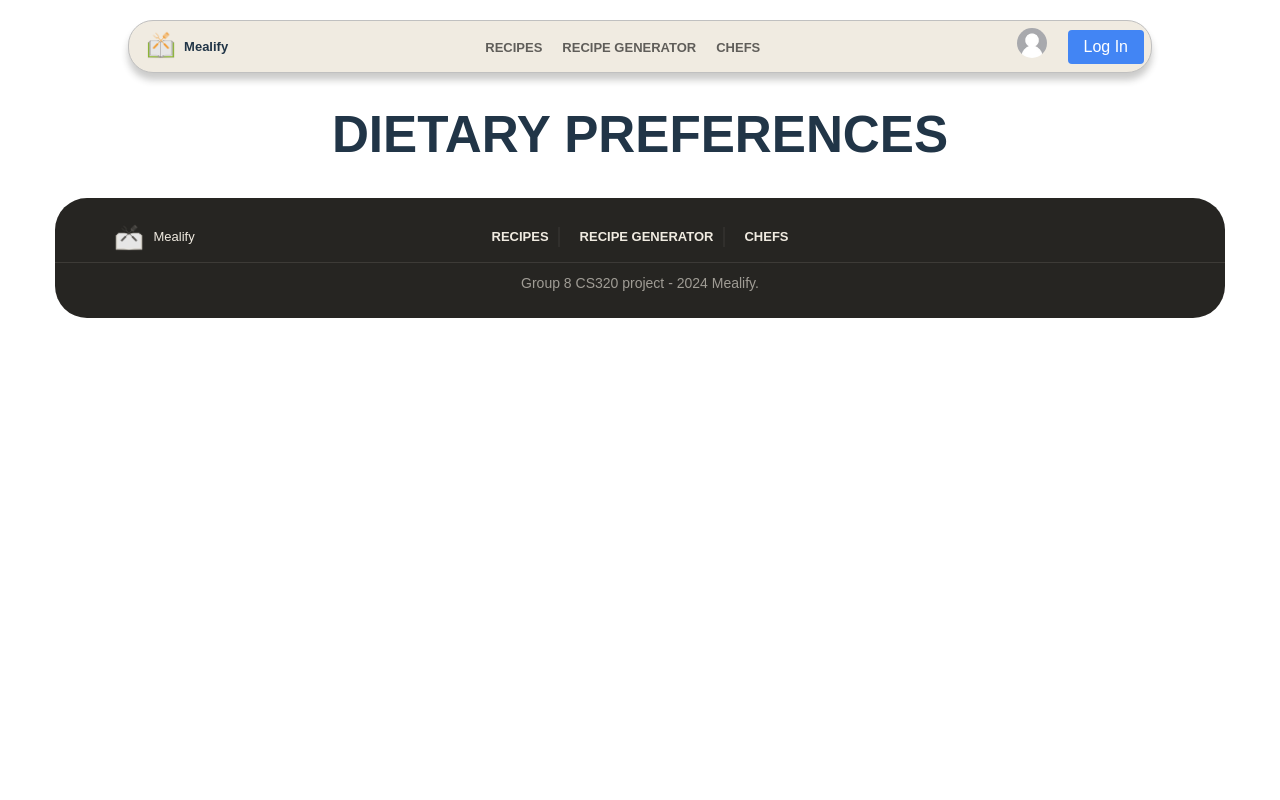
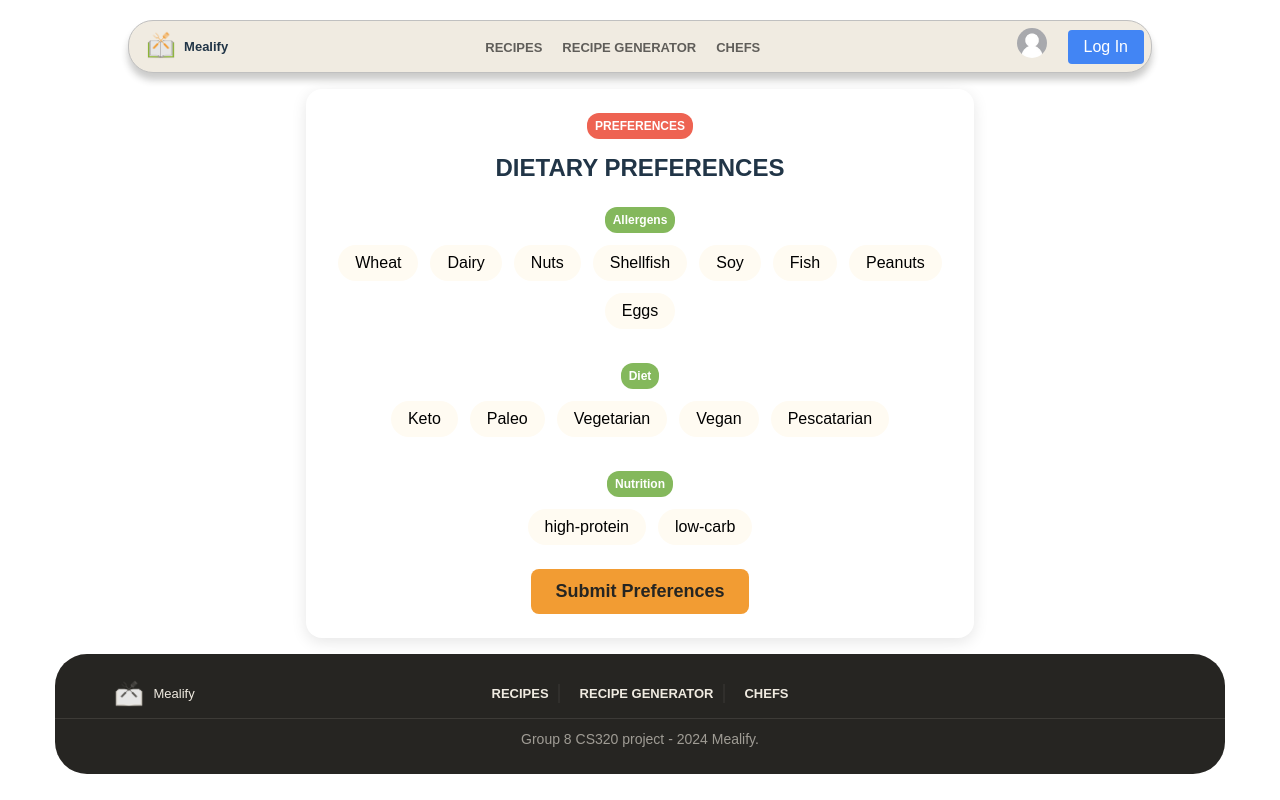
Before and after one commit to sh1v-ansh/recipe-generator-app, a Vue app in the folder client/: page /preferences in a window 1280 px wide. Built offline with nearby package versions, Linux system fonts and the light colour scheme; no server answers.

Commit message:
added preferences page

```diff
--- a/client/src/Preferences.vue
+++ b/client/src/Preferences.vue
@@ -1,11 +1,209 @@
 <template>
-<h1>DIETARY PREFERENCES</h1>
-</template>
+    <div class="preferences-page">
+      <div class="preferences-container">
+        <div class="tag">PREFERENCES</div>
+        <h1 class="preferences-title">DIETARY PREFERENCES</h1>
 
-<script>
+        <!-- Allergens Section -->
+        <div class="preferences-section">
+          <h2 class="preferences-category">Allergens</h2>
+          <div class="preferences-options">
+            <button
+              v-for="(value, allergen) in preferences.Allergens"
+              :key="allergen"
+              :class="['preferences-option', { active: value }]"
+              @click="togglePreference('Allergens', allergen)"
+            >
+              {{ allergen }}
+            </button>
+          </div>
+        </div>
 
-</script>
+        <!-- Diet Section -->
+        <div class="preferences-section">
+          <h2 class="preferences-category">Diet</h2>
+          <div class="preferences-options">
+            <button
+              v-for="(value, diet) in preferences.Diet"
+              :key="diet"
+              :class="['preferences-option', { active: value }]"
+              @click="togglePreference('Diet', diet)"
+            >
+              {{ diet }}
+            </button>
+          </div>
+        </div>
 
-<style>
+        <!-- Nutrition Section -->
+        <div class="preferences-section">
+          <h2 class="preferences-category">Nutrition</h2>
+          <div class="preferences-options">
+            <button
+              v-for="(value, nutrition) in preferences.Nutrition"
+              :key="nutrition"
+              :class="['preferences-option', { active: value }]"
+              @click="togglePreference('Nutrition', nutrition)"
+            >
+              {{ nutrition }}
+            </button>
+          </div>
+        </div>
 
-</style>
+        <!-- Submit Button -->
+        <button class="preferences-submit" @click="submitPreferences">
+          Submit Preferences
+        </button>
+      </div>
+    </div>
+  </template>
+
+  <script setup lang="ts">
+  import { reactive } from "vue";
+
+  // Reactive state for preferences
+  const preferences = reactive({
+    Allergens: {
+      Wheat: false,
+      Dairy: false,
+      Nuts: false,
+      Shellfish: false,
+      Soy: false,
+      Fish: false,
+      Peanuts: false,
+      Eggs: false,
+    },
+    Diet: {
+      Keto: false,
+      Paleo: false,
+      Vegetarian: false,
+      Vegan: false,
+      Pescatarian: false,
+    },
+    Nutrition: {
+      "high-protein": false,
+      "low-carb": false,
+    },
+  });
+
+  // Function to toggle preferences
+  const togglePreference = (category: keyof typeof preferences, tag: string) => {
+    preferences[category][tag] = !preferences[category][tag];
+  };
+
+  // Function to handle form submission
+  const submitPreferences = () => {
+    const selectedPreferences: { [key: string]: string[] } = {
+      Allergens: [],
+      Diet: [],
+      Nutrition: [],
+    };
+
+    for (const [category, tags] of Object.entries(preferences)) {
+      selectedPreferences[category] = Object.keys(tags).filter((tag) => tags[tag]);
+    }
+
+    console.log("Selected Preferences:", selectedPreferences);
+    alert(
+      `Your preferences have been saved:\n${JSON.stringify(
+        selectedPreferences,
+        null,
+        2
+      )}`
+    );
+  };
+  </script>
+
+  <style scoped>
+  .preferences-page {
+    max-width: 700px;
+    margin: 0 auto;
+    padding: 16px;
+    font-family: Arial, sans-serif;
+  }
+
+  .preferences-container {
+    padding: 24px;
+    border-radius: 16px;
+    box-shadow: 0 4px 15px rgba(0, 0, 0, 0.1);
+  }
+
+  .tag {
+    display: inline-block;
+    background-color: #ee6352;
+    border-radius: 12px;
+    color: white;
+    font-size: 12px;
+    font-weight: bold;
+    padding: 4px 8px;
+  }
+
+  .preferences-title {
+    text-align: center;
+    font-size: 24px;
+    margin: 16px 0;
+  }
+
+  .preferences-section {
+    margin-bottom: 24px;
+  }
+
+  .preferences-category {
+    font-size: 18px;
+    text-align: center;
+    margin-bottom: 12px;
+
+    display: inline-block;
+    background-color: #84b85c;
+    border-radius: 12px;
+    color: white;
+    font-size: 12px;
+    font-weight: bold;
+    padding: 4px 8px;
+  }
+
+  .preferences-options {
+    display: flex;
+    flex-wrap: wrap;
+    justify-content: center; /* Center-align the buttons */
+    gap: 12px;
+    color: black;
+  }
+
+  .preferences-option {
+    padding: 8px 16px;
+    border-radius: 20px;
+    cursor: pointer;
+    transition: all 0.3s ease;
+    color: black;
+    background-color: #fffbf2;
+  }
+
+  .preferences-option.active {
+    background-color: #c4beae;
+    color: black;
+  }
+
+  .preferences-option:hover {
+    background-color: #c4beae;
+    color: black;
+    border: none;
+  }
+
+  .preferences-submit {
+    display: block;
+    margin: 24px auto 0;
+    background-color: #f29c33;
+    color: #262522;
+    font-size: 18px;
+    font-weight: bold;
+    padding: 12px 24px;
+    border: none;
+    border-radius: 8px;
+    cursor: pointer;
+    transition: background-color 0.3s ease;
+  }
+
+  .preferences-submit:hover {
+    background-color: #c47e2a;
+  }
+  </style>
```
